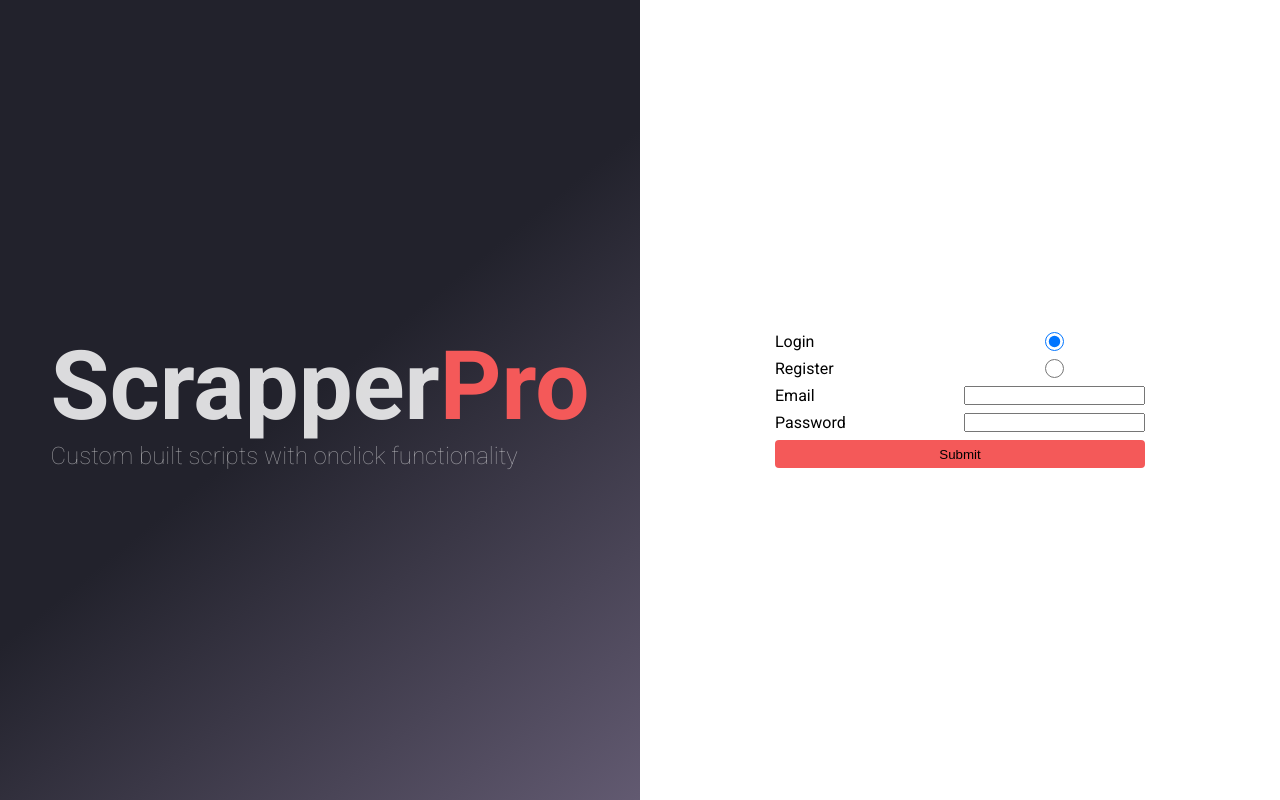
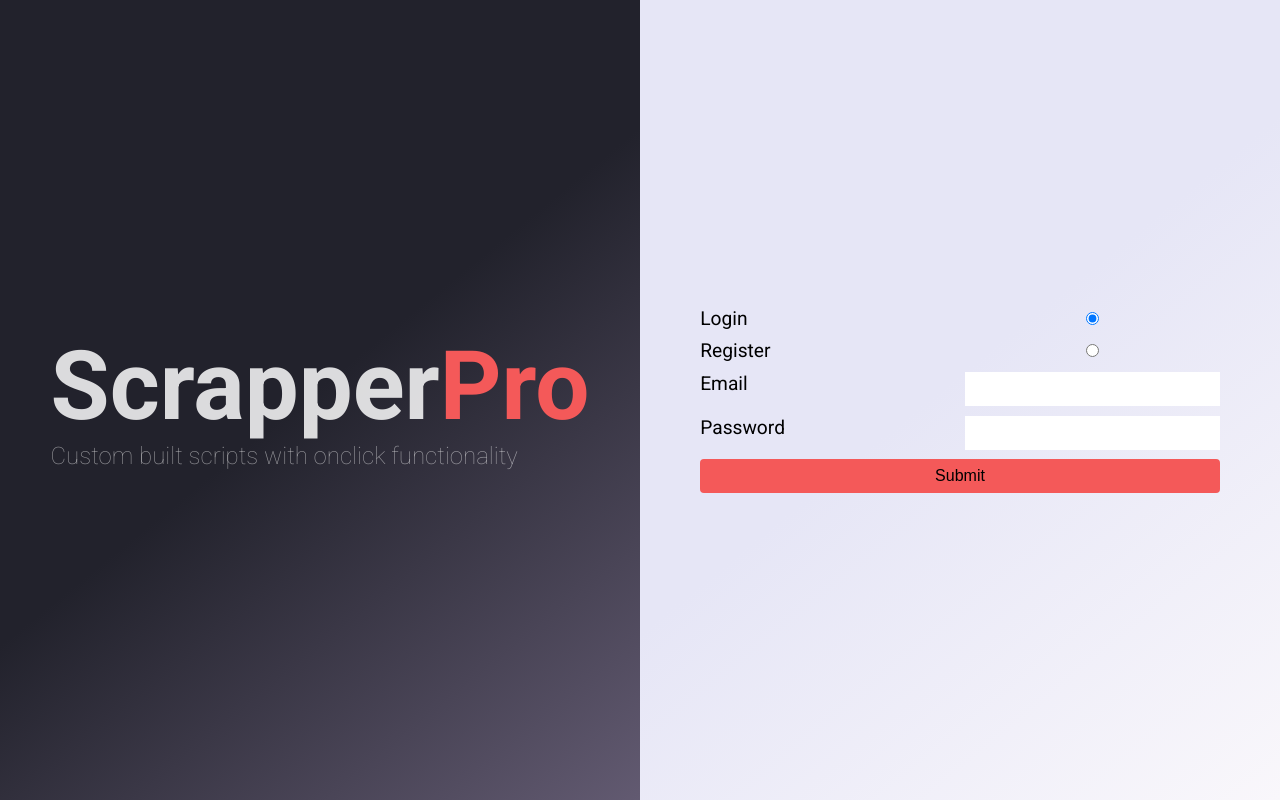
Before and after one commit to RizaHKhan/scrapper-nuxt, a Nuxt app: page / in a window 1280 px wide. Built offline with nearby package versions, Linux system fonts and the light colour scheme.

Commit message:
Final Landing Styling Commit

```diff
--- a/assets/scss/global/variables.scss
+++ b/assets/scss/global/variables.scss
@@ -11,6 +11,8 @@
 
 // Gradients
 $background: linear-gradient(321deg, rgba(98,90,113,1) 0%, rgba(34,34,44,1) 51%);
+$white: linear-gradient(321deg, rgba(249,247,251,1) 0%, rgba(230,230,246,1) 52%);
+
 
 // Radius
 $radius: 4px;
--- a/assets/scss/layout/landing.scss
+++ b/assets/scss/layout/landing.scss
@@ -18,10 +18,15 @@
   }
 
   &__log {
+    background: $white;
+    padding: 1em;
+
+    &__container {
+      height: 100%;
       display: flex;
-    margin: auto;
 
       &__form {
+        margin: auto;
         display: grid;
         grid-gap: .5em;
         grid-template-columns: 1fr 1fr;
@@ -36,3 +41,4 @@
       }
     }
   }
+}
--- a/assets/scss/typology/landing.scss
+++ b/assets/scss/typology/landing.scss
@@ -1,4 +1,6 @@
-.landing__sale {
+.landing {
+
+  &__sale {
     background: $background;
     background-size: cover;
 
@@ -37,3 +39,21 @@
       }
     }
   }
+
+  &__log {
+
+    &__container {
+
+      &__form {
+        font-size: 1.2rem;
+
+        input {
+          font-size: 1rem;
+          margin: auto 0;
+          padding: .5em 1.5em;
+          border: 0;
+        }
+      }
+    }
+  }
+}
--- a/components/landing/Landing.vue
+++ b/components/landing/Landing.vue
@@ -7,7 +7,8 @@
       </div>
     </div>
     <div class="landing__log">
-      <form class="landing__log__form">
+      <div class="landing__log__container">
+        <form class="landing__log__container__form">
           <label for="log">Login</label>
           <input id="login" type="radio" name="log" value="login" checked />
           <label for="log">Register</label>
@@ -20,4 +21,5 @@
         </form>
       </div>
     </div>
+  </div>
 </template>
```
Lines whose indentation alone changed are shown as unchanged.
